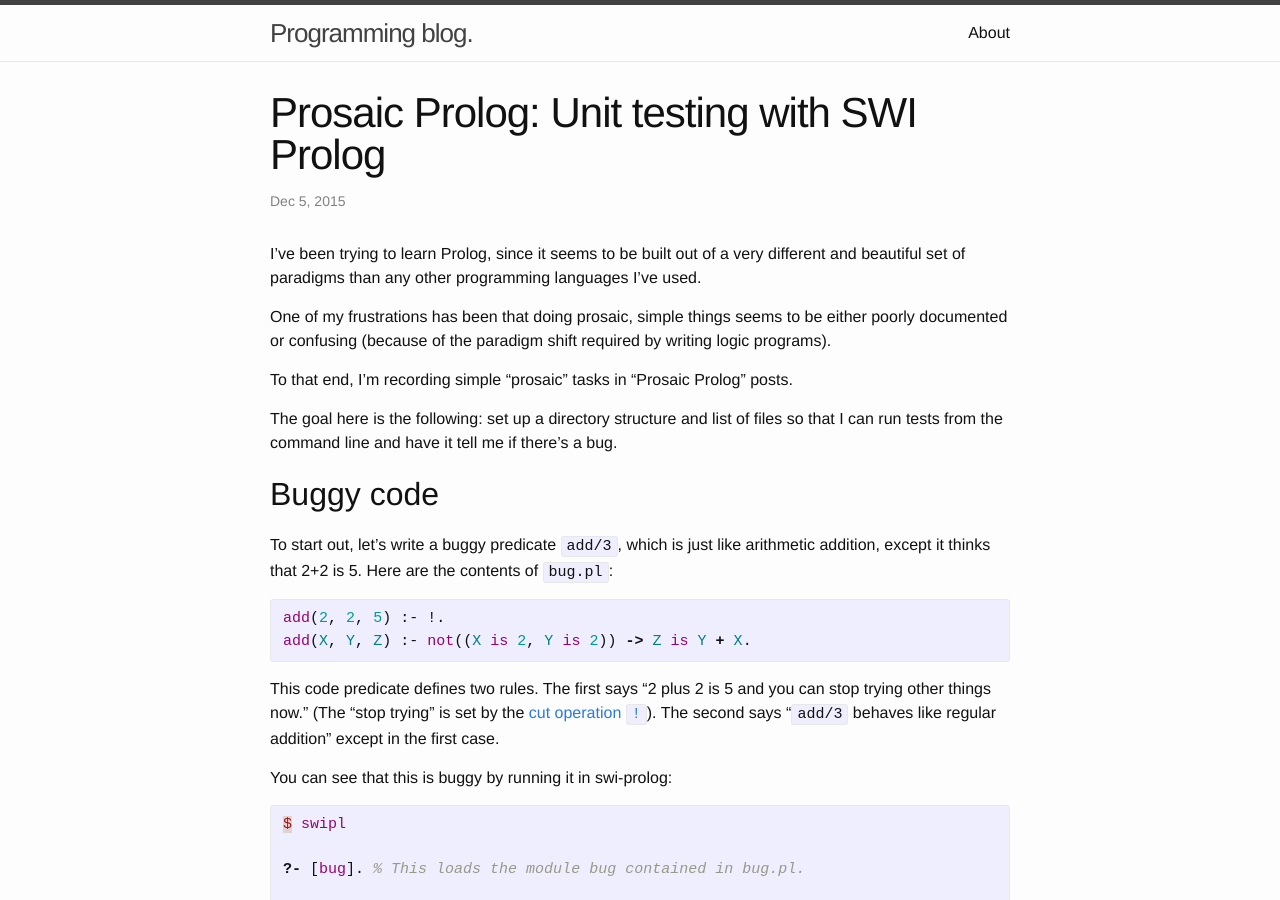
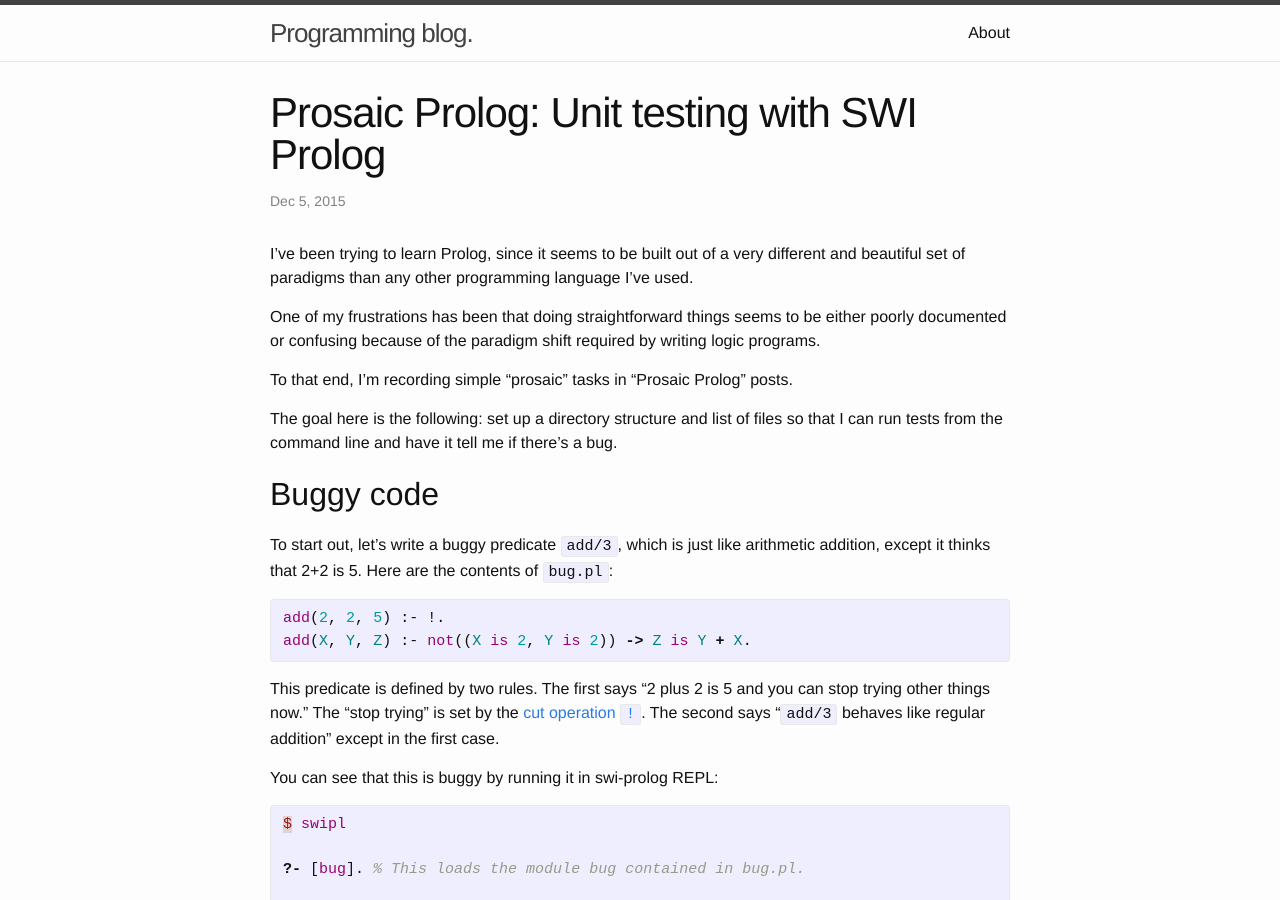
Before and after one commit to lucaswiman/blog, a Jekyll site: the page built from _posts/2015-12-05-swi-prolog-unit-tests.markdown, in a window 1280 px wide and 900 px high. Built offline with Jekyll 4.4.1, drawn with Linux system fonts in a browser that asks for light colours; some of the changed text lies outside the part shown.

Commit message:
Tighten up the prose.

```diff
--- a/_posts/2015-12-05-swi-prolog-unit-tests.markdown
+++ b/_posts/2015-12-05-swi-prolog-unit-tests.markdown
@@ -4,9 +4,9 @@ title:  "Prosaic Prolog: Unit testing with SWI Prolog"
 date:   2015-12-05 13:38:45 -0800
 categories: prolog testing unit-tests prosaic-prolog
 ---
-I've been trying to learn Prolog, since it seems to be built out of a very different and beautiful set of paradigms than any other programming languages I've used.
+I've been trying to learn Prolog, since it seems to be built out of a very different and beautiful set of paradigms than any other programming language I've used.
 
-One of my frustrations has been that doing prosaic, simple things seems to be either poorly documented or confusing (because of the paradigm shift required by writing logic programs).
+One of my frustrations has been that doing straightforward things seems to be either poorly documented or confusing because of the paradigm shift required by writing logic programs.
 
 To that end, I'm recording simple "prosaic" tasks in "Prosaic Prolog" posts.
 
@@ -21,9 +21,9 @@ add(2, 2, 5) :- !.
 add(X, Y, Z) :- not((X is 2, Y is 2)) -> Z is Y + X.
 {% endhighlight %}
 
-This code predicate defines two rules. The first says "2 plus 2 is 5 and you can stop trying other things now." (The "stop trying" is set by the [cut operation `!`](https://en.wikibooks.org/wiki/Prolog/Cuts_and_Negation)). The second says "`add/3` behaves like regular addition" except in the first case.
+This predicate is defined by two rules. The first says "2 plus 2 is 5 and you can stop trying other things now." The "stop trying" is set by the [cut operation `!`](https://en.wikibooks.org/wiki/Prolog/Cuts_and_Negation). The second says "`add/3` behaves like regular addition" except in the first case.
 
-You can see that this is buggy by running it in swi-prolog:
+You can see that this is buggy by running it in swi-prolog REPL:
 
 {% highlight prolog %}
 $ swipl
```
Also changed, not shown: other parts of _posts/2015-12-05-swi-prolog-unit-tests.markdown (+2 -2 lines).
